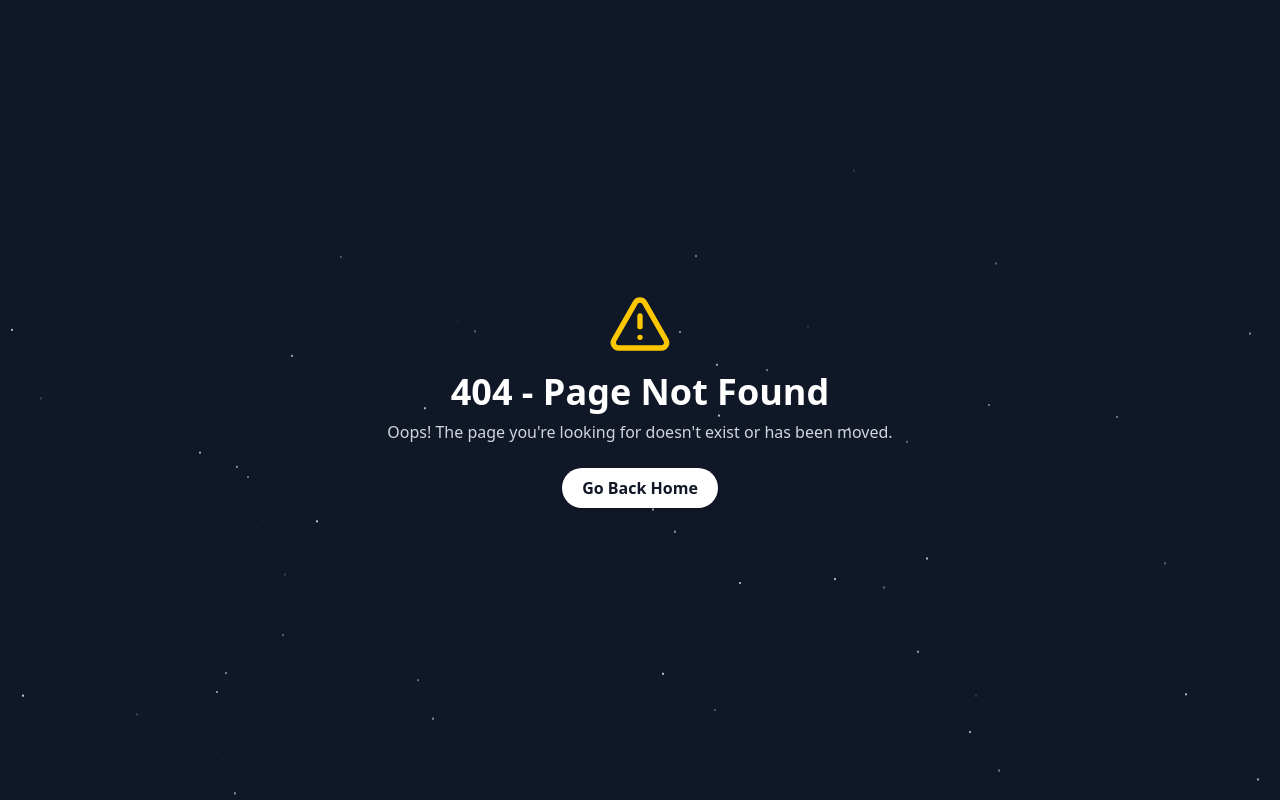
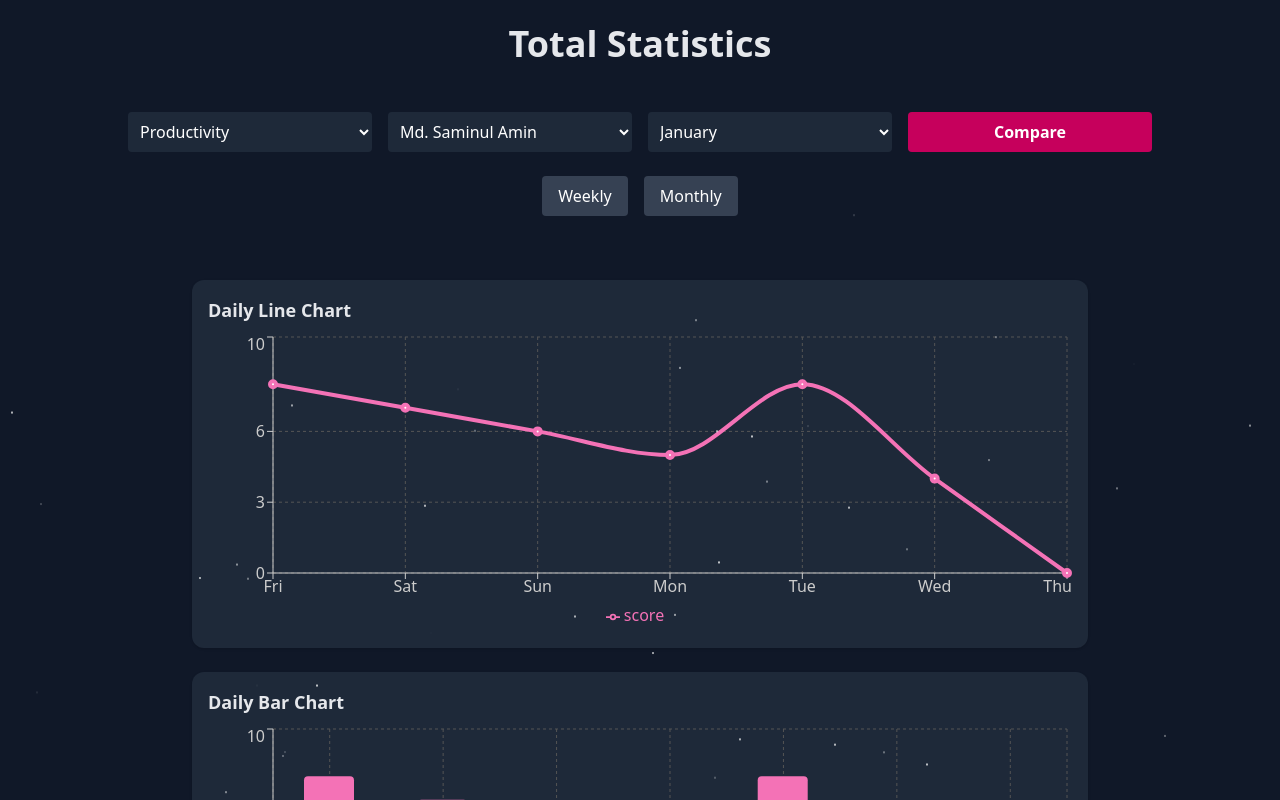
Before and after one commit to saminul-amin/productivity-enhancement, a React (Vite) app: page /statistics in a window 1280 px wide. Before the commit this address had no page. Shown: the top 800 px of the page. Built offline with nearby package versions, Linux system fonts and the light colour scheme.

Commit message:
dummy statistics page added

```diff
--- a/package.json
+++ b/package.json
@@ -15,6 +15,7 @@
     "react": "^19.0.0",
     "react-dom": "^19.0.0",
     "react-router-dom": "^7.5.3",
+    "recharts": "^2.15.3",
     "tailwindcss": "^4.1.5"
   },
   "devDependencies": {
--- a/src/main.jsx
+++ b/src/main.jsx
@@ -5,6 +5,7 @@ import { createBrowserRouter, RouterProvider } from "react-router-dom";
 import Root from "./layout/Root.jsx";
 import Home from "./pages/Home.jsx";
 import ErrorPage from "./components/ErrorPage.jsx";
+import Statistics from "./pages/Statistics.jsx";
 
 const router = createBrowserRouter([
   {
@@ -16,6 +17,10 @@ const router = createBrowserRouter([
         path: "",
         element: <Home />,
       },
+      {
+        path: "statistics",
+        element: <Statistics />,
+      },
     ],
   },
 ]);
--- a/src/pages/Home.jsx
+++ b/src/pages/Home.jsx
@@ -1,4 +1,3 @@
-import React from "react";
 import { Link } from "react-router-dom";
 import { Crown, BarChart2, Users } from "lucide-react";
 
@@ -53,7 +52,7 @@ const Home = () => {
         </Link>
 
         <Link
-          to="/timeline"
+          to="/statistics"
           className="bg-gray-900 bg-gradient-to-b from-gray-800 hover:bg-gray-700 transition shadow-md rounded-2xl p-6 flex items-center gap-4"
         >
           <Users className="w-8 h-8 text-green-600" />
--- /dev/null
+++ b/src/pages/Statistics.jsx
@@ -0,0 +1,249 @@
+import { useState } from "react";
+import {
+  LineChart,
+  Line,
+  XAxis,
+  YAxis,
+  CartesianGrid,
+  Tooltip,
+  Legend,
+  BarChart,
+  Bar,
+  ResponsiveContainer,
+} from "recharts";
+import { useNavigate } from "react-router-dom";
+
+const Statistics = () => {
+  const [category, setCategory] = useState("productivity");
+  const [user, setUser] = useState("Md. Saminul Amin");
+  const [month, setMonth] = useState("January");
+  const navigate = useNavigate();
+
+  const categories = [
+    "Productivity",
+    "Early Masjid",
+    "Islamic Studies",
+    "Sleep Hour",
+  ];
+  const users = [
+    "Md. Saminul Amin",
+    "Wazih Abdullah",
+    "Towheduzzaman",
+    "Sahabuddin",
+    "Ahnaf Tahmid Rhythm",
+    "Thowfiqur Bari Chowdhury",
+    "Md. Shakibul Alam",
+    "Al Fuad Nur",
+    "Siam Ahmed",
+    "Zubayer Hossain Uday",
+    "Masum Billah",
+  ];
+  const months = ["January", "February", "March", "April", "May"];
+
+  const allUserDummyData = {
+    "Md. Saminul Amin": [
+      { day: "Fri", score: 8 },
+      { day: "Sat", score: 7 },
+      { day: "Sun", score: 6 },
+      { day: "Mon", score: 5 },
+      { day: "Tue", score: 8 },
+      { day: "Wed", score: 4 },
+      { day: "Thu", score: 0 },
+    ],
+    "Wazih Abdullah": [
+      { day: "Mon", score: 2 },
+      { day: "Tue", score: 1 },
+      { day: "Wed", score: 0 },
+      { day: "Thu", score: 3 },
+      { day: "Fri", score: 3.5 },
+      { day: "Sat", score: 4 },
+      { day: "Sun", score: 0 },
+    ],
+    Towheduzzaman: [
+      { day: "Mon", score: 7 },
+      { day: "Tue", score: 8 },
+      { day: "Wed", score: 9 },
+      { day: "Thu", score: 9 },
+      { day: "Fri", score: 0 },
+      { day: "Sat", score: 10 },
+      { day: "Sun", score: 0 },
+    ],
+    Sahabuddin: [
+      { day: "Mon", score: 0 },
+      { day: "Tue", score: 2 },
+      { day: "Wed", score: 8 },
+      { day: "Thu", score: 9 },
+      { day: "Fri", score: 7 },
+      { day: "Sat", score: 10 },
+      { day: "Sun", score: 0 },
+    ],
+    "Ahnaf Tahmid Rhythm": [
+      { day: "Mon", score: 1 },
+      { day: "Tue", score: 2 },
+      { day: "Wed", score: 1 },
+      { day: "Thu", score: 1 },
+      { day: "Fri", score: 0.5 },
+      { day: "Sat", score: 1 },
+      { day: "Sun", score: 0 },
+    ],
+    "Thowfiqur Bari Chowdhury": [
+      { day: "Mon", score: 0 },
+      { day: "Tue", score: 7 },
+      { day: "Wed", score: 10 },
+      { day: "Thu", score: 0 },
+      { day: "Fri", score: 0 },
+      { day: "Sat", score: 0 },
+      { day: "Sun", score: 0 },
+    ],
+    "Md. Shakibul Alam": [
+      { day: "Mon", score: 0 },
+      { day: "Tue", score: 1 },
+      { day: "Wed", score: 0 },
+      { day: "Thu", score: 1 },
+      { day: "Fri", score: 1 },
+      { day: "Sat", score: 1 },
+      { day: "Sun", score: 0 },
+    ],
+    "Al Fuad Nur": [
+      { day: "Mon", score: 5 },
+      { day: "Tue", score: 8 },
+      { day: "Wed", score: 2 },
+      { day: "Thu", score: 0 },
+      { day: "Fri", score: 0 },
+      { day: "Sat", score: 0 },
+      { day: "Sun", score: 0 },
+    ],
+    "Siam Ahmed": [
+      { day: "Mon", score: 2 },
+      { day: "Tue", score: 1 },
+      { day: "Wed", score: 0 },
+      { day: "Thu", score: 3 },
+      { day: "Fri", score: 3.5 },
+      { day: "Sat", score: 4 },
+      { day: "Sun", score: 0 },
+    ],
+    "Zubayer Hossain Uday": [
+      { day: "Mon", score: 6 },
+      { day: "Tue", score: 5 },
+      { day: "Wed", score: 5 },
+      { day: "Thu", score: 6 },
+      { day: "Fri", score: 4 },
+      { day: "Sat", score: 0.5 },
+      { day: "Sun", score: 0 },
+    ],
+    "Masum Billah": [
+      { day: "Mon", score: 3 },
+      { day: "Tue", score: 2 },
+      { day: "Wed", score: 0 },
+      { day: "Thu", score: 4 },
+      { day: "Fri", score: 3 },
+      { day: "Sat", score: 5 },
+      { day: "Sun", score: 0 },
+    ],
+  };
+
+  const dummyData = allUserDummyData[user];
+
+  return (
+    <div className="p-6 text-gray-200 min-h-screen bg-gray-900">
+      <h2 className="text-4xl font-bold mb-12 text-center">Total Statistics</h2>
+
+      <div className="grid md:grid-cols-4 sm:grid-cols-2 grid-cols-1 gap-4 mb-6 max-w-5xl mx-auto">
+        <select
+          value={category}
+          onChange={(e) => setCategory(e.target.value)}
+          className="p-2 rounded bg-gray-800 text-white"
+        >
+          {categories.map((cat) => (
+            <option key={cat} value={cat}>
+              {cat}
+            </option>
+          ))}
+        </select>
+
+        <select
+          value={user}
+          onChange={(e) => setUser(e.target.value)}
+          className="p-2 rounded bg-gray-800 text-white"
+        >
+          {users.map((u) => (
+            <option key={u} value={u}>
+              {u}
+            </option>
+          ))}
+        </select>
+
+        <select
+          value={month}
+          onChange={(e) => setMonth(e.target.value)}
+          className="p-2 rounded bg-gray-800 text-white"
+        >
+          {months.map((m) => (
+            <option key={m} value={m}>
+              {m}
+            </option>
+          ))}
+        </select>
+
+        <button
+          onClick={() => navigate("/compare")}
+          className="bg-pink-700 hover:bg-pink-600 text-white font-semibold rounded px-4 py-2 cursor-pointer"
+        >
+          Compare
+        </button>
+      </div>
+
+      {/* Weekly / Monthly Toggle */}
+      <div className="mb-16 flex gap-4 justify-center">
+        <button className="bg-gray-700 text-white px-4 py-2 rounded hover:bg-gray-600 cursor-pointer">
+          Weekly
+        </button>
+        <button className="bg-gray-700 text-white px-4 py-2 rounded hover:bg-gray-600 cursor-pointer">
+          Monthly
+        </button>
+      </div>
+
+      {/* Line Chart */}
+      <div className="bg-gray-800 p-4 rounded-xl shadow mb-6 max-w-4xl mx-auto">
+        <h3 className="text-lg font-semibold mb-2">Daily Line Chart</h3>
+        <ResponsiveContainer width="100%" height={300}>
+          <LineChart data={dummyData}>
+            <CartesianGrid strokeDasharray="3 3" stroke="#555" />
+            <XAxis dataKey="day" stroke="#ccc" />
+            <YAxis stroke="#ccc" domain={[0, 10]} />
+            <Tooltip />
+            <Legend />
+            <Line
+              type="monotone"
+              dataKey="score"
+              stroke="#f472b6"
+              strokeWidth={4}
+            />
+          </LineChart>
+        </ResponsiveContainer>
+      </div>
+
+      {/* Bar Chart */}
+      <div className="bg-gray-800 p-4 rounded-xl shadow max-w-4xl mx-auto">
+        <h3 className="text-lg font-semibold mb-2">Daily Bar Chart</h3>
+        <ResponsiveContainer width="100%" height={300}>
+          <BarChart data={dummyData}>
+            <CartesianGrid strokeDasharray="3 3" stroke="#555" />
+            <XAxis dataKey="day" stroke="#ccc" />
+            <YAxis stroke="#ccc" domain={[0, 10]} />
+            <Tooltip />
+            <Legend />
+            <Bar
+              dataKey="score"
+              fill="#f472b6"
+              barSize={50}
+              radius={[4, 4, 0, 0]}
+            />
+          </BarChart>
+        </ResponsiveContainer>
+      </div>
+    </div>
+  );
+};
+
+export default Statistics;
```
Also changed, not shown: 1 other file (tests, documents, lock files or other folders).
